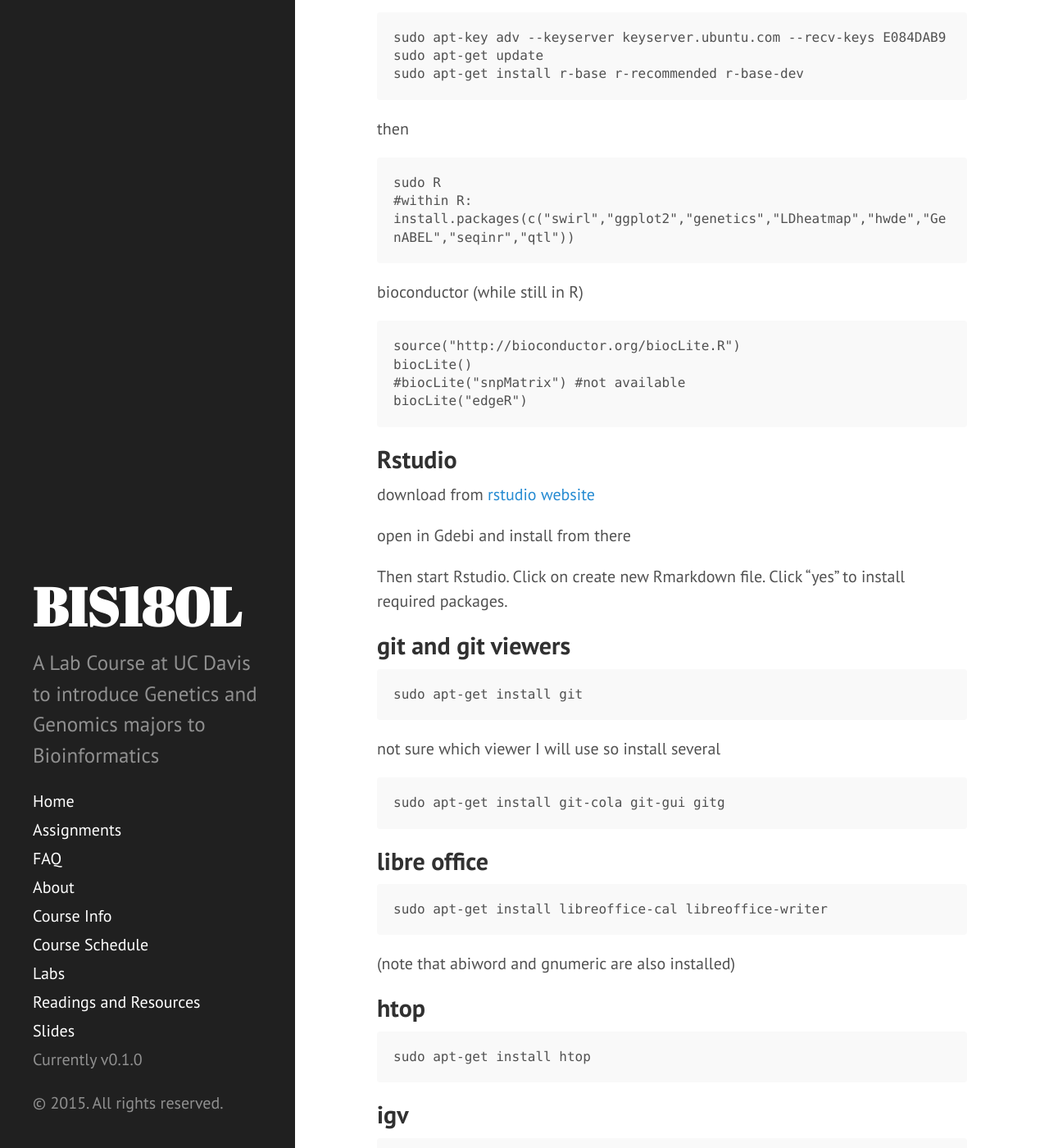
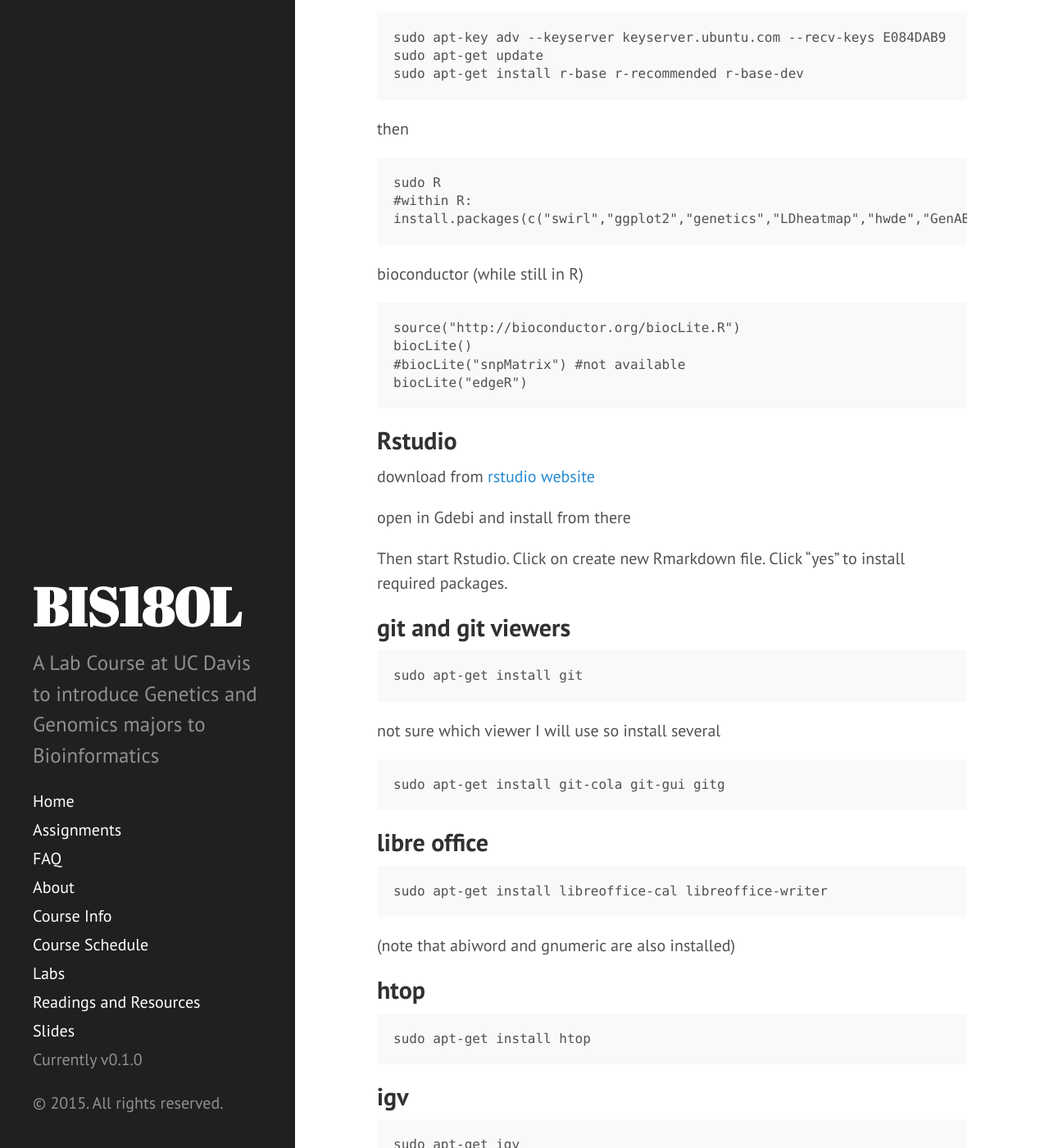
Before and after one commit to rjcmarkelz/BIS180L_web, a Jekyll site: the page built from _posts/2015-03-31-Creating_BIS180L_virtual_machine.md, in a window 1280 px wide and 1400 px high, scrolled down 2423 px. Shown: the whole window at 82% size. Built offline with Jekyll 4.4.1, drawn with Linux system fonts in a browser that asks for light colours; Markdown is read by kramdown in place of the engine named in the settings.

Commit message:
Make code blocks scroll horizontally

```diff
--- a/public/css/bis180l.css
+++ b/public/css/bis180l.css
@@ -12,6 +12,12 @@
     font-size: 16px;
   }
 }
+
+pre {
+  overflow-x: auto;
+  white-space: pre;
+  word-wrap: normal;
+}
 pre code *{
 	font-size: 14px;
 }
```
